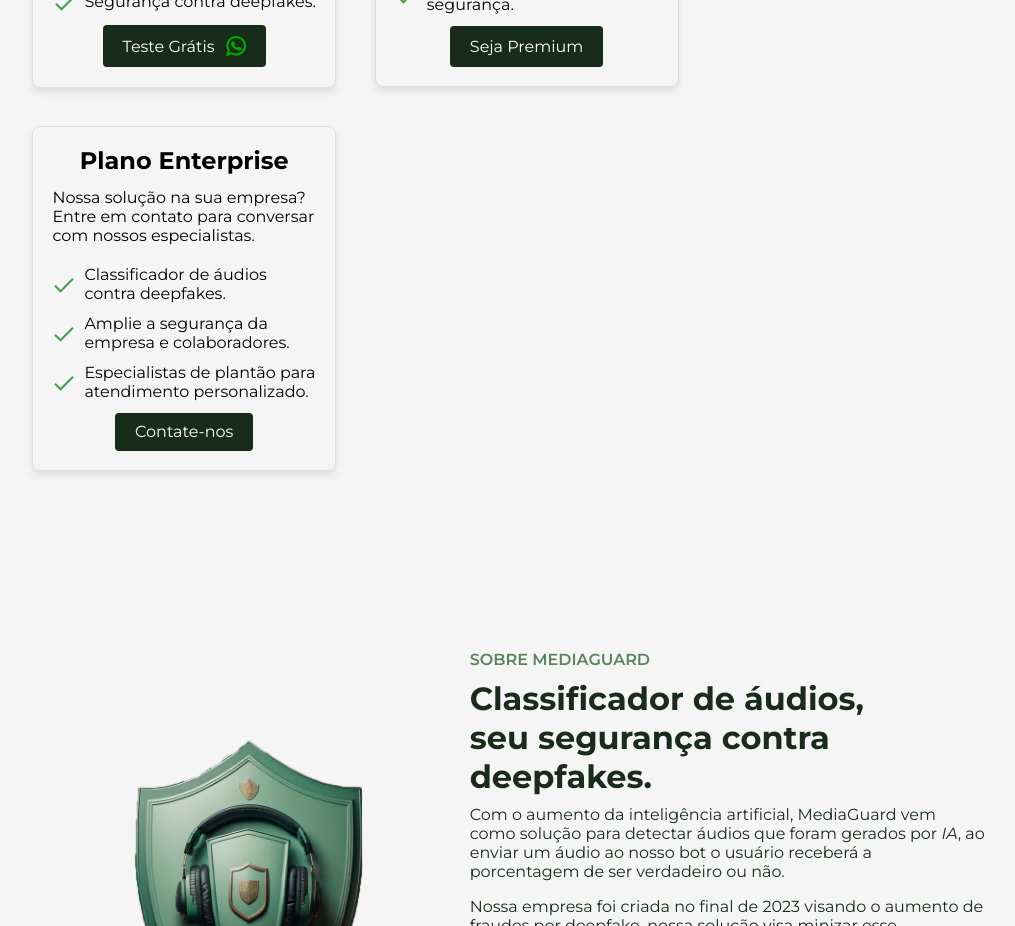
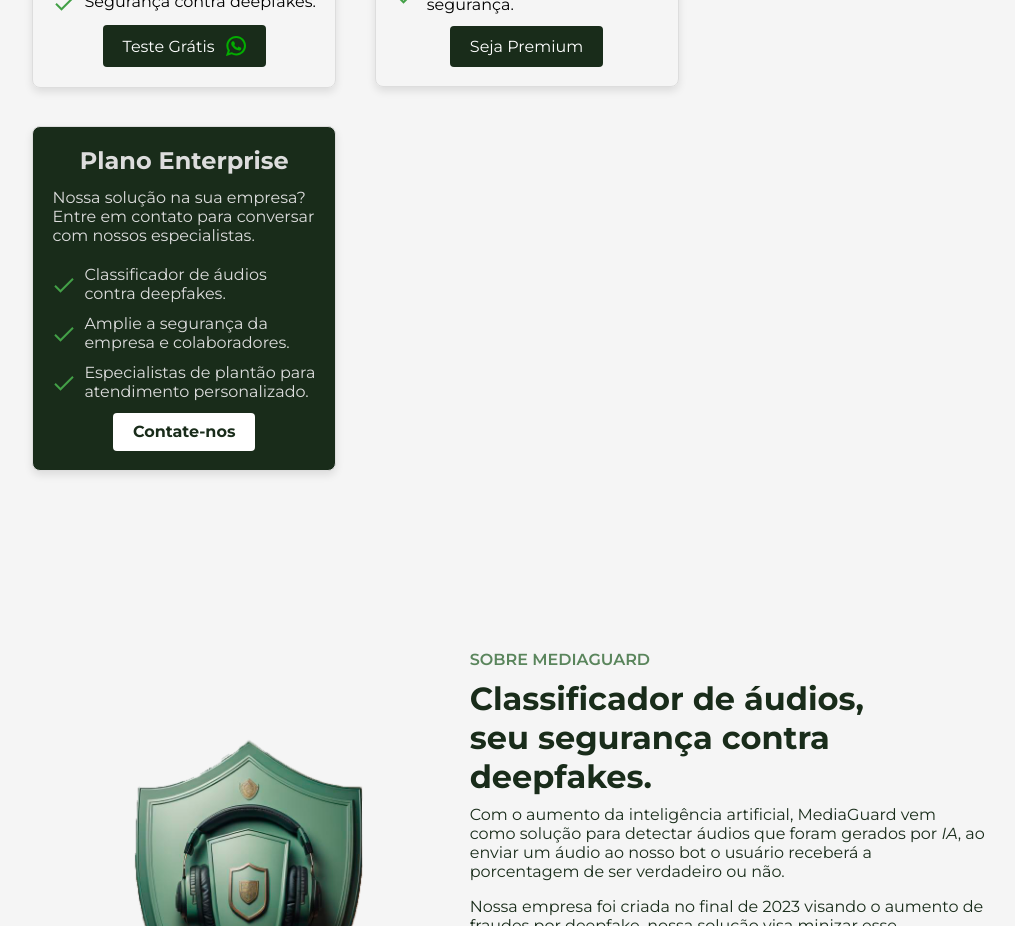
Before and after one commit to joaovluna/mediaguardweb, a React (Vite) app: page / in a window 1280 px wide. Shown: the part 1300-2226 px from the top of the page, without its empty margins (115-1130 px from the left). Built offline with nearby package versions, Linux system fonts and the light colour scheme.

Commit message:
enterprise design change

```diff
--- a/src/componentes/Premium/Premium.css
+++ b/src/componentes/Premium/Premium.css
@@ -8,7 +8,18 @@
     text-align: center;
     box-shadow: 0 0.25rem 0.5rem rgba(0, 0, 0, 0.1);
   }
-
+  .enterprise {
+    border: 0.1rem solid #ddd;
+    border-radius: 0.5rem;
+    padding: 1.2rem;
+    width: 19rem;
+    margin: 1.2rem;
+    display: inline-block;
+    text-align: center;
+    box-shadow: 0 0.25rem 0.5rem rgba(0, 0, 0, 0.1);
+    background-color: #192c1a;
+    color: #ddd;
+  }
   .pricing-card h2 {
     font-size: 1.5rem;
     margin-bottom: 0.8rem;
@@ -36,6 +47,14 @@
     padding: 0.7rem 1.25rem;
     cursor: pointer;
   }
+  .enterprise button {
+    background-color: #fff;
+    color: #192c1a;
+    border: none;
+    border-radius: 0.25rem;
+    padding: 0.7rem 1.25rem;
+    cursor: pointer;
+  }
   .premium {
     margin: 5rem auto 3rem;
     max-width: 65rem;
--- a/src/componentes/Premium/Premium.jsx
+++ b/src/componentes/Premium/Premium.jsx
@@ -26,7 +26,7 @@
         </ul>
         <button className='btn'>Seja Premium</button>
         </div>
-        <div className="pricing-card">
+        <div className="pricing-card enterprise">
         <h2> Plano Enterprise </h2>
         <p className = "p-premium"></p>
         <p>Nossa solução na sua empresa? Entre em contato para conversar com nossos especialistas. </p>
@@ -36,7 +36,7 @@
             <li><img src={check_icon} alt=""/> Amplie a segurança da empresa e colaboradores.</li>
             <li><img src={check_icon} alt=""/> Especialistas de plantão para atendimento personalizado.</li>
         </ul>
-        <button className='btn'><Link to='contact' smooth={true} offset={0} duration={500}>Contate-nos</Link></button>
+        <button className='btn'><Link to='contact' smooth={true} offset={0} duration={500}><strong>Contate-nos</strong></Link></button>
         </div>
 
     </div>
```
